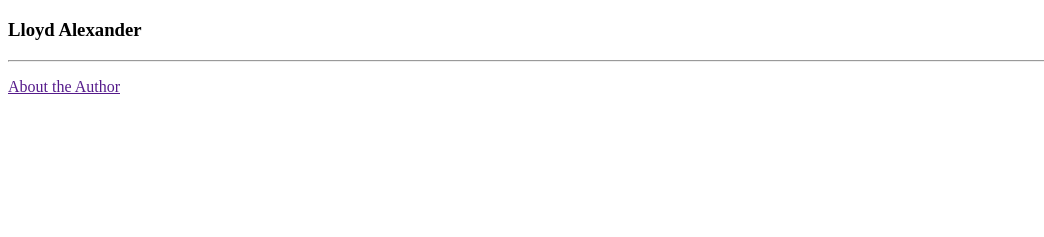
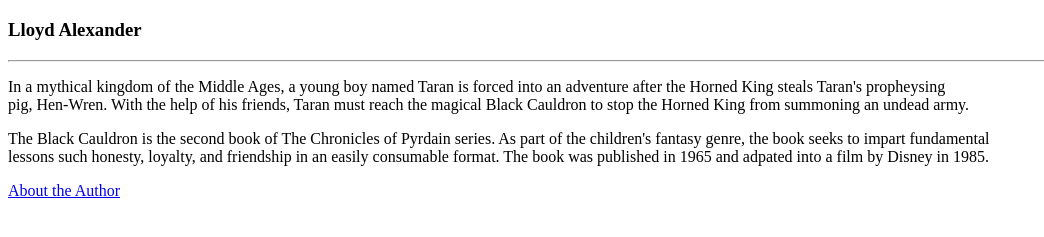
Before and after one commit to TaylorMiller-gh/MART341-WebDesign, a plain HTML site: page assignment-05/index.html in a window 1280 px wide. Shown: the part 61-298 px from the top of the page, without its empty margins (0-1044 px from the left). Drawn offline with Linux system fonts and the light colour scheme.

Commit message:
Assignment 05 files completed
index, about, readme completed.

```diff
--- a/assignment-05/index.html
+++ b/assignment-05/index.html
@@ -1,14 +1,19 @@
 <!DOCTYPE html>
 <html>
   <head>
-    <title>  </title>
+    <title> The Black Cauldron </title>
   </head>
   <body>
       <h1> The Black Cauldron </h1>
       <h3> Lloyd Alexander </h3>
       <hr />
-      <p> </p>
+      <p> In a mythical kingdom of the Middle Ages, a young boy named Taran is forced into an adventure after the Horned King steals Taran's propheysing </br>
+          pig, Hen-Wren. With the help of his friends, Taran must reach the magical Black Cauldron to stop the Horned King from summoning an undead army. </p>
 
-      <p> <a href=""> About the Author </a> </p>
+      <p> The Black Cauldron is the second book of The Chronicles of Pyrdain series. As part of the children's fantasy genre, the book seeks to impart fundamental </br>
+          lessons such honesty, loyalty, and friendship in an easily consumable format. The book was published in 1965 and adpated into a film by Disney in 1985. </p>
+
+      <p> <a href="https://https://taylormiller-gh.github.io/MART341-WebDesign/assignment-05/about.html"> About the Author </a> </p>
+
   </body>
 </html>
```
Also changed, not shown: assignment-05/about.html (+11 -2 lines), assignment-05/images/assignment05Screenshot.png (added), assignment-05/images/lloydAlexander.PNG (added), 1 other file.
